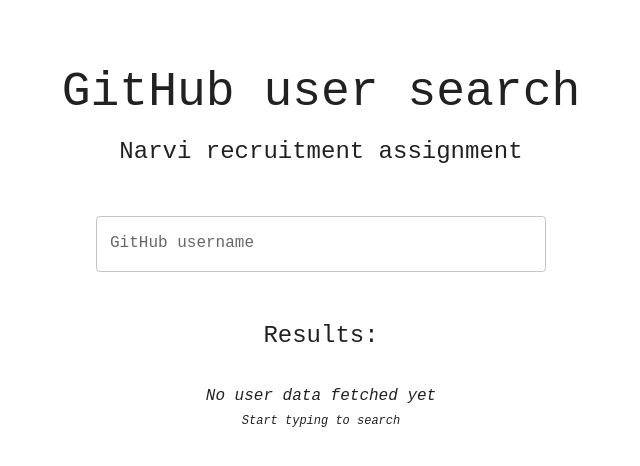
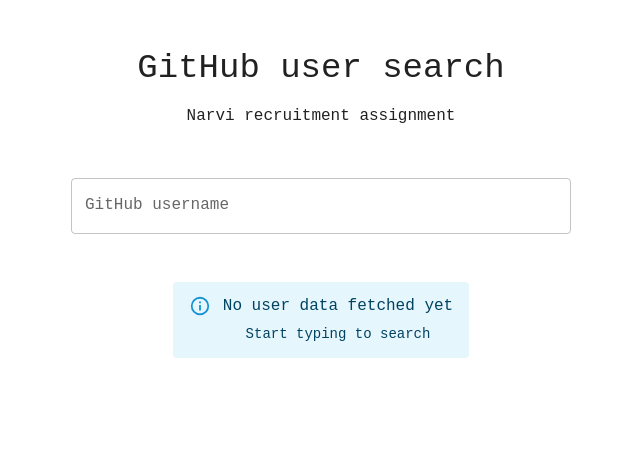
Before and after one commit to igorbej/narvi-gh-search, a React (Vite) app: page / in a window 1280 px wide. Shown: the top 466 px of the page, without its empty margins (319-959 px from the left). Built offline with nearby package versions, Linux system fonts and the light colour scheme; a web font is replaced by a local one.

Commit message:
Finish app styling & simplify existing styles

```diff
--- a/src/App.tsx
+++ b/src/App.tsx
@@ -6,7 +6,7 @@
 import { object, string, type InferType } from "yup";
 import TextField from "@mui/material/TextField";
 import Typography from "@mui/material/Typography";
-import Container from "@mui/material/Container";
+import Chip from "@mui/material/Chip";
 import Stack from "@mui/material/Stack";
 import List from "@mui/material/List";
 import ListItem from "@mui/material/ListItem";
@@ -14,6 +14,9 @@
 import ListItemAvatar from "@mui/material/ListItemAvatar";
 import Avatar from "@mui/material/Avatar";
 import Link from "@mui/material/Link";
+import Alert from "@mui/material/Alert";
+import AlertTitle from "@mui/material/AlertTitle";
+import CircularProgress from "@mui/material/CircularProgress";
 import { styled } from "@mui/material/styles";
 import { useDebounce } from "./hooks/useDebounce";
 import { fetchUsers } from "./api/fetchUsers";
@@ -45,50 +48,47 @@
 
   if (isError && !isFetchNextPageError) {
     return (
-      <Typography component="div" fontStyle="italic">
-        <Typography>Error fetching user data!</Typography>
-        <Typography variant="caption">(Error: {error.message})</Typography>
-      </Typography>
+      <StyledAlert severity="error">
+        <AlertTitle>Error fetching user data!</AlertTitle>
+        (Error: {error.message})
+      </StyledAlert>
     );
   }
 
   if (isFetching && !isFetchingNextPage) {
     return (
-      <Typography fontStyle="italic">
+      <StyledAlert severity="info">
         Looking for users matching "{userName}"...
-      </Typography>
+      </StyledAlert>
     );
   }
 
   if (isPending) {
     return (
-      <Typography component="div" fontStyle="italic">
-        <Typography>No user data fetched yet</Typography>
-        <Typography variant="caption">Start typing to search</Typography>
-      </Typography>
+      <StyledAlert severity="info">
+        <AlertTitle>No user data fetched yet</AlertTitle>
+        Start typing to search
+      </StyledAlert>
     );
   }
 
   if (!users?.length) {
     return (
-      <Typography fontStyle="italic">
-        No users for the given query found :/
-      </Typography>
+      <StyledAlert severity="info">
+        <AlertTitle>No users for the given query found ☹️</AlertTitle>
+        Wanna give it another go?
+      </StyledAlert>
     );
   }
 
   const loadMoreUsers = async () => {
     if (isFetchNextPageError) {
-      console.log(
-        "(loadMoreUsers) there was an error fetching the next page, `loadMoreUsers` won't be called anymore"
-      );
+      console.log("(loadMoreUsers) there was an error fetching the next page");
       return;
     }
 
     if (isFetchingNextPage) {
-      console.log(
-        "(loadMoreUsers) another fetch is in progress, stopping the function"
-      );
+      console.log("(loadMoreUsers) another fetch in progress, stopping the fn");
       return;
     }
 
@@ -98,8 +98,10 @@
   };
 
   return (
-    <Stack alignItems="center">
-      <Typography>Queried value: "{userName}"</Typography>
+    <Stack>
+      <Typography variant="h5">
+        Results for: <b>"{userName}"</b>
+      </Typography>
       {shouldUseMockData && (
         <Typography variant="caption">
           ⚠️ Note: displaying hard-coded mock data
@@ -109,24 +111,28 @@
         pageStart={0} // TODO: look into this
         loadMore={loadMoreUsers}
         hasMore={hasNextPage && !isFetchNextPageError}
-        loader={
-          <Typography key={0} fontStyle="italic">
-            Loading more users...
-          </Typography>
-        }
+        loader={<CircularProgress key="loader-key" size="1.5rem" />}
       >
         <List>
-          {users.map(({ id, login, avatar_url, html_url }) => (
-            <ListItem key={id} alignItems="flex-start" sx={{ p: "0.5rem" }}>
-              <ListItemAvatar>
-                <Avatar alt={login} src={avatar_url} />
+          {users.map(({ id, login, type, avatar_url, html_url }) => (
+            <StyledListItem key={id} alignItems="flex-start">
+              <ListItemAvatar sx={{ m: 0, mr: 1.5 }}>
+                <StyledAvatar alt={login} src={avatar_url} />
               </ListItemAvatar>
+
               <StyledListItemText
                 primary={login}
                 secondary={
                   <>
-                    <Typography variant="body2">{id}</Typography>
+                    <Typography
+                      variant="body2"
+                      color="textSecondary"
+                      fontSize="0.75rem"
+                    >
+                      {id}
+                    </Typography>
                     <Link
+                      variant="body2"
                       href={html_url}
                       display="block" // Making sure links can get ellipsized too, if need be
                     >
@@ -136,40 +142,59 @@
                 }
                 slots={{ secondary: "div" }}
               />
-            </ListItem>
+              <StyledChip label={type} variant="outlined" size="small" />
+            </StyledListItem>
           ))}
         </List>
       </StyledInfiniteScroll>
       {!hasNextPage && (
-        <Typography fontStyle="italic">
-          There are no more users matching the provided query.
-        </Typography>
+        <StyledAlert severity="info">
+          There are no more users matching the query.
+        </StyledAlert>
       )}
       {isFetchNextPageError && (
-        <>
-          <Typography component="div" fontStyle="italic">
-            <Typography>
-              Error fetching the next page! No further fetches will be
-              performed.
-            </Typography>
-            <Typography variant="caption">(Error: {error.message})</Typography>
-          </Typography>
-        </>
+        <StyledAlert severity="warning">
+          <AlertTitle>Error fetching the next page!</AlertTitle>
+          Error: {error.message}
+        </StyledAlert>
       )}
     </Stack>
   );
 }
 
+const StyledAlert = styled(Alert, {
+  label: "StyledAlert",
+})(() => ({
+  alignSelf: "center",
+}));
+
 const StyledInfiniteScroll = styled(InfiniteScroll, {
   label: "StyledInfiniteScroll",
-})(() => ({
-  margin: "1rem 0",
-  maxWidth: 450,
+})(({ theme }) => ({
+  margin: theme.spacing(1, 0, 2),
+}));
+
+const StyledListItem = styled(ListItem, {
+  label: "StyledListItem",
+})(({ theme }) => ({
+  marginBottom: theme.spacing(1),
+  padding: theme.spacing(1.5),
+  border: `0.5px solid ${theme.palette.grey[300]}`,
+  borderRadius: theme.shape.borderRadius,
+}));
+
+const StyledAvatar = styled(Avatar, {
+  label: "StyledAvatar",
+})(({ theme }) => ({
+  width: "4rem",
+  height: "4rem",
+  border: `0.5px solid ${theme.palette.grey[300]}`,
 }));
 
 const StyledListItemText = styled(ListItemText, {
   label: "StyledListItemText",
 })(() => ({
+  margin: 0,
   // Text overflow shouldn't be a huge problem with GH username's max character limit of 39,
   // but I'm erring on the side of caution here
   "& .MuiTypography-root": {
@@ -178,6 +203,16 @@
     textOverflow: "ellipsis",
   },
 }));
+
+const StyledChip = styled(Chip, {
+  label: "StyledChip",
+})(({ theme }) => ({
+  borderWidth: 0.5,
+  borderRadius: theme.shape.borderRadius,
+}));
+
+const DEBOUNCE_AMOUNT_MS = 2000;
+const UI_WIDTH_PX = 500;
 
 const schema = object()
   .shape({
@@ -190,7 +225,6 @@
 const defaultValues: Inputs = {
   userName: "",
 };
-const DEBOUNCE_AMOUNT_MS = 2000;
 
 function App() {
   const [userName, setUserName] = useState("");
@@ -221,16 +255,14 @@
   }, [isValidating, isValid, submitForm]);
 
   return (
-    <Container>
-      <Stack justifyContent="space-between" alignItems="stretch">
-        <Typography variant="h3" mb="1rem">
+    <AppContainer>
+      <Typography variant="h4" sx={{ mb: 1.5 }}>
         GitHub user search
       </Typography>
-        <Typography variant="h5" mb="3rem">
+      <Typography variant="subtitle1" sx={{ mb: 6 }}>
         Narvi recruitment assignment
       </Typography>
 
-        <Stack direction="row" justifyContent="center">
       <StyledForm>
         <TextField
           fullWidth
@@ -240,21 +272,22 @@
           {...register("userName")}
         />
       </StyledForm>
-        </Stack>
 
-        <Typography variant="h5" mb="2rem">
-          Results:
-        </Typography>
       <Results userName={userName} />
-      </Stack>
-    </Container>
+    </AppContainer>
   );
 }
 
 export default App;
 
-const StyledForm = styled("form", { label: "StyledForm" })(() => ({
-  marginBottom: "3rem",
-  maxWidth: 450,
+const AppContainer = styled(Stack, { label: "AppContainer" })(() => ({
   flexGrow: 1,
+  maxWidth: UI_WIDTH_PX,
+  // Not very likely to happen, but adding this to make sure
+  // extremely long strings don't overflow UI's `maxWidth`
+  wordBreak: "break-word",
 }));
+
+const StyledForm = styled("form", { label: "StyledForm" })(({ theme }) => ({
+  marginBottom: theme.spacing(6),
+}));
--- a/src/index.css
+++ b/src/index.css
@@ -1,4 +1,6 @@
 #root {
-  padding: 4rem 0rem;
+  display: flex;
+  justify-content: center;
+  padding: 3rem 1rem;
   text-align: center;
 }
```
Lines whose indentation alone changed are shown as unchanged.
